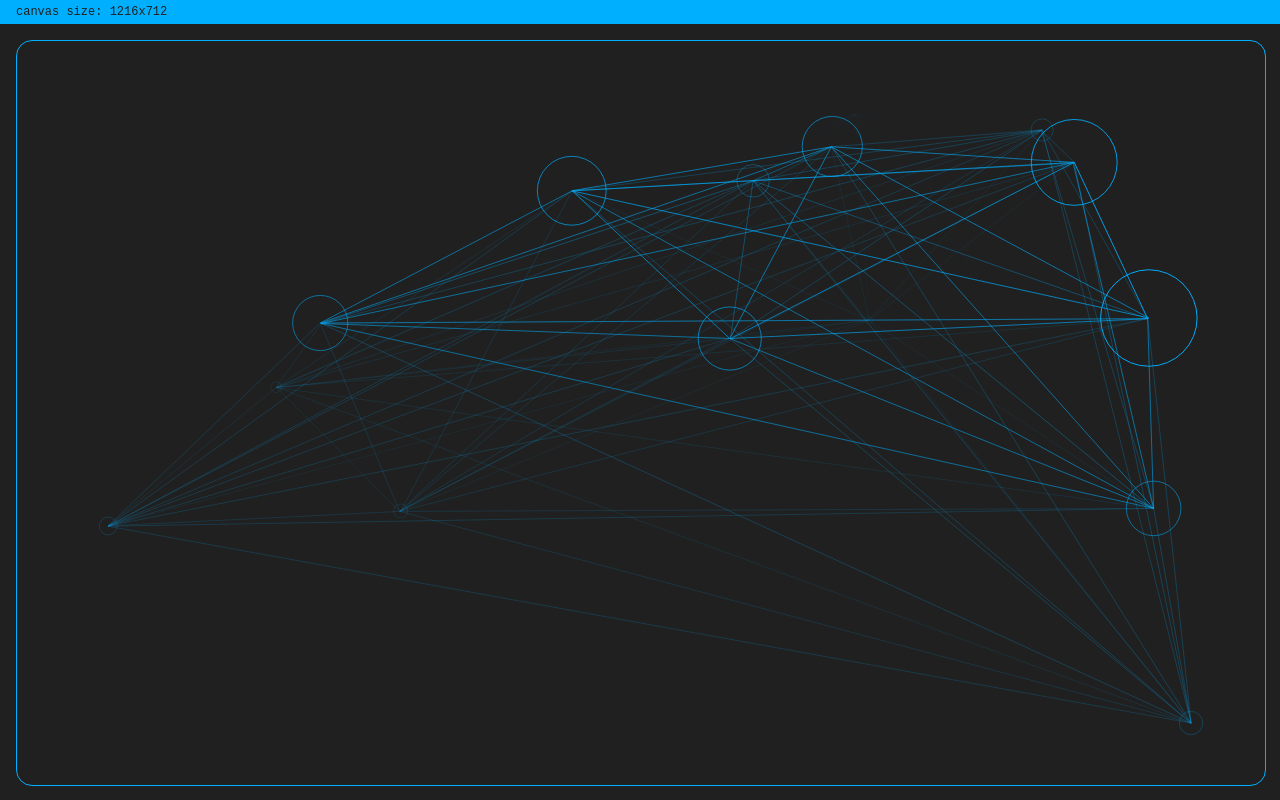
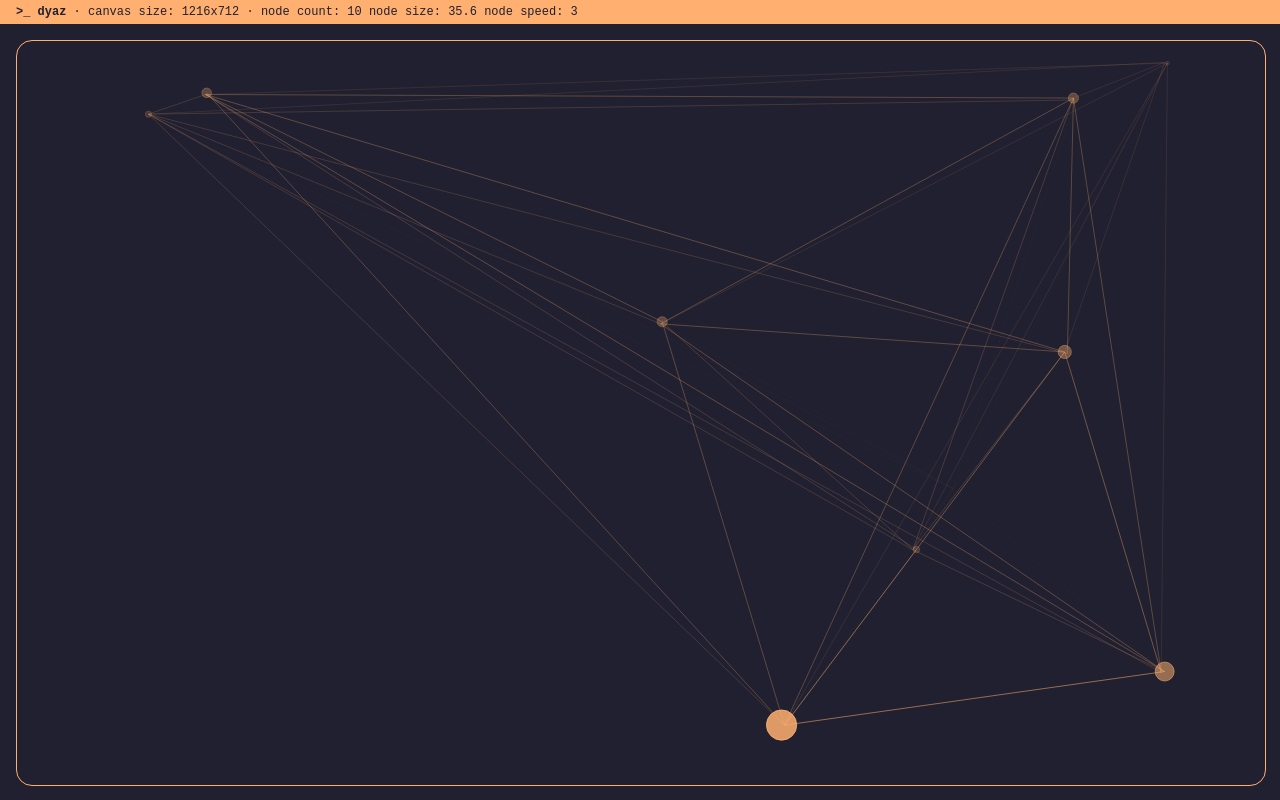
Before and after one commit to dyazdan/mercury-mesh, a plain HTML site: page index.html in a window 1280 px wide. Drawn offline with Linux system fonts and the light colour scheme.

Commit message:
Colorized nodes, added some debug information and GitHub link

```diff
--- a/index.html
+++ b/index.html
@@ -8,9 +8,21 @@
 <body>
 
 <div id="menu">
-    <div id="menu-canvas">
+    <span id="menu-link">
+        <a href="https://github.com/dyazdan/" title="Visit dyazdan on GitHub" target="_blank">
+        >_ dyaz
+        </a>
+    </span>
+    &middot;
+    <span id="menu-canvas">
         canvas size: <span id="menu-canvas-x"></span>x<span id="menu-canvas-y"></span>
-    </div>
+    </span>
+    &middot;
+    <span id="menu-nodes">
+        node count: <span id="menu-nodes-count"></span>
+        node size: <span id="menu-nodes-size"></span>
+        node speed: <span id="menu-nodes-speed"></span>
+    </span>
 </div>
 
 <div id="container">
--- a/scripts.js
+++ b/scripts.js
@@ -1,40 +1,91 @@
-console.log('Scripts loaded');
+console.log('Thanks for playing around with https://github.com/dyazdan/mercurymesh - Leave a star ⭐️!');
 
+// Representation of a floating node as a class
 class Node {
     x = 1;
     y = 1;
     size = 1;
 
     vector = [];
+    shrink = 0.5
 
-    constructor(x, y, size) {
+    constructor(x, y, size, vx, vy, shrink) {
+
+        // Assign the nodes relative position and size
         this.x = x;
         this.y = y;
         this.size = size;
 
-        this.vector = [(Math.random() * 2 - 1) / 1000, Math.random() / 1000, Math.random()];
+        // Assign the 2D velocity vector
+        this.vector = [vx, vy];
+
+        // Assign the node shrinking rate
+        this.shrink = shrink;
+        this.shrink = this.shrink <= 0 ? 0.1 : this.shrink;
     }
+
+    // Generates a new random node
+    static generateNode() {
+        return new Node(Math.random(), Math.random(), nodeSize * Math.random(), Math.random() / 1000, Math.random() / 1000, Math.random());
+    }
+
+    // Generate a given number of random nodes
+    static generateNodes(nodeCount) {
+        let nodes = [];
+        for (let n = 0; n < nodeCount; n++) {
+            nodes.push(this.generateNode());
+        }
+        return nodes;
+    }
+
 }
 
-let canvas = document.getElementById('canvas');
+// Grab the canvas from the DOM
+const canvas = document.getElementById('canvas');
 
-let menuCanvasX = document.getElementById('menu-canvas-x');
-let menuCanvasY = document.getElementById('menu-canvas-y');
+const nodeCount = 10;           // 10
+let nodeSize = 10;              // 10
+const nodeSizeRelative = 20;    // 20
+const nodeRebound = true;       // true
+const nodeSpeed = 3.0;          // 3.0
 
-let nodes = generateNodes();
+// Let's generate some nodes
+const nodes = Node.generateNodes(nodeCount);
 
+
+// Dirty-grabbing the node color here, as we can't get it directly from CSS
+const color = getComputedStyle(document.getElementById("menu")).getPropertyValue('background-color');
+
+// Init the good stuff
 init();
 
+// Initialize everything that is needed before animation begins
 function init() {
+
+    // Touch all the necessary methods once
     setCanvasSize();
+    setNodeSize();
+    updateMenu();
 
-    // hook up listeners
-    window.onresize = setCanvasSize;
+    // Hook up listeners
+    window.onresize = function (e) {
+        setCanvasSize(e);
+        setNodeSize();
+        updateMenu(e);
+    };
 
+    // Start the animation loop
     animate();
 }
 
+// Get the current canvas size and set the node size accordingly
+function setNodeSize() {
+    let cw = Number(canvas.getAttribute('width'));
+    let ch = Number(canvas.getAttribute('height'));
+    nodeSize = cw > ch ? ch / nodeSizeRelative : cw / nodeSizeRelative
+}
 
+// Explicitly set the canvas size for correct drawing aspect ratio and dimension
 function setCanvasSize() {
     let width = canvas.offsetWidth.toString();
     let height = canvas.offsetHeight.toString();
@@ -42,51 +93,84 @@ function setCanvasSize() {
     canvas.setAttribute('width', width);
     canvas.setAttribute('height', height);
 
-    menuCanvasX.innerText = canvas.getAttribute('width');
-    menuCanvasY.innerText = canvas.getAttribute('height');
-
     console.trace(`Canvas size changed to ${canvas.getAttribute('width')}x${canvas.getAttribute('height')}`);
 }
 
-function draw() {
+// Update the POIs in the top bar menu
+function updateMenu() {
+    const menuCanvasX = document.getElementById('menu-canvas-x');
+    const menuCanvasY = document.getElementById('menu-canvas-y');
+    const menuNodeCount = document.getElementById('menu-nodes-count');
+    const menuNodeSize = document.getElementById('menu-nodes-size');
+    const menuNodeSpeed = document.getElementById('menu-nodes-speed');
 
+    menuCanvasX.innerText = canvas.getAttribute('width');
+    menuCanvasY.innerText = canvas.getAttribute('height');
+    menuNodeCount.innerText = nodeCount.toString();
+    menuNodeSize.innerText = nodeSize.toString();
+    menuNodeSpeed.innerText = nodeSpeed.toString();
+}
+
+// The main animation loop
+function animate() {
+    drawNodes();
+    window.requestAnimationFrame(animate);
+}
+
+// The node drawing method
+function drawNodes() {
     let cw = Number(canvas.getAttribute('width'));
     let ch = Number(canvas.getAttribute('height'));
 
-    let ctx = canvas.getContext("2d");
+    // Get the canvas size and context
+    let ctx = canvas.getContext('2d');
 
+    // Flush the canvas for redrawing
     ctx.clearRect(0, 0, cw, ch);
 
+    // Draw the nodes
     nodes.forEach(
         function (node, n, nodes) {
-            node.x += node.vector[0];
-            node.y -= node.vector[1];
-            node.size -= node.vector[2];
 
-//            if (node.size < 0) {
-            if (node.x > 1 || node.x < 0 || node.y > 1 || node.y < 0 || node.size < 0) {
-                nodes[n] = new Node(Math.random(), Math.random(), 100 * Math.random());
+            // Apply the node's movement vector and shrink
+            node.x += node.vector[0] * nodeSpeed;
+            node.y -= node.vector[1] * nodeSpeed;
+            node.size -= node.shrink;
+
+            // If the node shrinks to zero, replace it with a new one
+            if (nodeRebound === false && (node.x <= 0 || node.x >= cw || node.y <= 0 || node.y >= ch) || node.size < 0) {
+                nodes[n] = Node.generateNode();
                 return;
             }
 
-            ctx.strokeStyle = `rgba(0, 176, 255, ${node.size / 100})`;
+            // If the node reaches the horizontal canvas bounds, bounce or replace
+            if (node.x <= 0 || node.x >= 1) {
+                node.vector[0] *= -1;
+            }
+
+            // If the node reaches the horizontal canvas bounds, bounce or replace
+            if (node.y <= 0 || node.y >= 1) {
+                node.vector[1] *= -1;
+            }
+
+            // Draw the node itself (which honestly is just a cirle)
+            const opacity = node.size / nodeSize;
+
+            ctx.strokeStyle = `${color.replace('rgb', 'rgba').replace(')', ',' + opacity + ')')}`;
             ctx.beginPath();
             ctx.arc(node.x * cw, node.y * ch, node.size / 2, 0, 2 * Math.PI);
             ctx.stroke();
+            ctx.fillStyle = `${color.replace('rgb', 'rgba').replace(')', ',' + opacity + ')')}`;
+            ctx.fill();
 
-            let t;
-            if (n + 1 == nodes.length) {
-                t = nodes[0];
-            } else {
-                t = nodes[n + 1];
-            }
-
+            // Draw the nodes interconnection
             nodes.forEach(
                 function (target, t, targets) {
-                    if (t > n && t != n) {
+                    if (t > n && t !== n) {
                         ctx.beginPath();
-                        let opacity = node.size > target.size ? target.size / 100 : node.size / 100;
-                        ctx.strokeStyle = `rgba(0, 176, 255, ${opacity})`;
+                        // The line opacity should match the one of the more translucent node
+                        let opacity = node.size > target.size ? target.size / nodeSize : node.size / nodeSize;
+                        ctx.strokeStyle = `${color.replace('rgb', 'rgba').replace(')', ',' + opacity + ')')}`;
                         ctx.moveTo(node.x * cw, node.y * ch);
                         ctx.lineTo(target.x * cw, target.y * ch);
                         ctx.stroke();
@@ -97,16 +181,3 @@ function draw() {
     );
 
 }
-
-function animate() {
-    draw();
-    window.requestAnimationFrame(animate);
-}
-
-function generateNodes() {
-    let nodes = [];
-    for (let i = 0; i < 15; i++) {
-        nodes.push(new Node(Math.random(), Math.random(), 100 * Math.random()));
-    }
-    return nodes;
-}
--- a/styles.scss
+++ b/styles.scss
@@ -1,7 +1,7 @@
-$primary-dark: #00b0ff;
-$background-dark: #202020;
-$background-light: #00b0ff;
-$primary-light: #202020;
+$primary-dark: #ffb070;
+$background-dark: #202030;
+$background-light: $primary-dark;
+$primary-light: $background-dark;
 
 $menu-height: 1.5rem;
 
@@ -47,3 +47,9 @@ body {
   width: 100%;
   height: 100%;
 }
+
+#menu-link > a {
+  text-decoration: none;
+  color: $primary-light;
+  font-weight: bolder;
+}
```
Also changed, not shown: styles.css, 1 other file.
